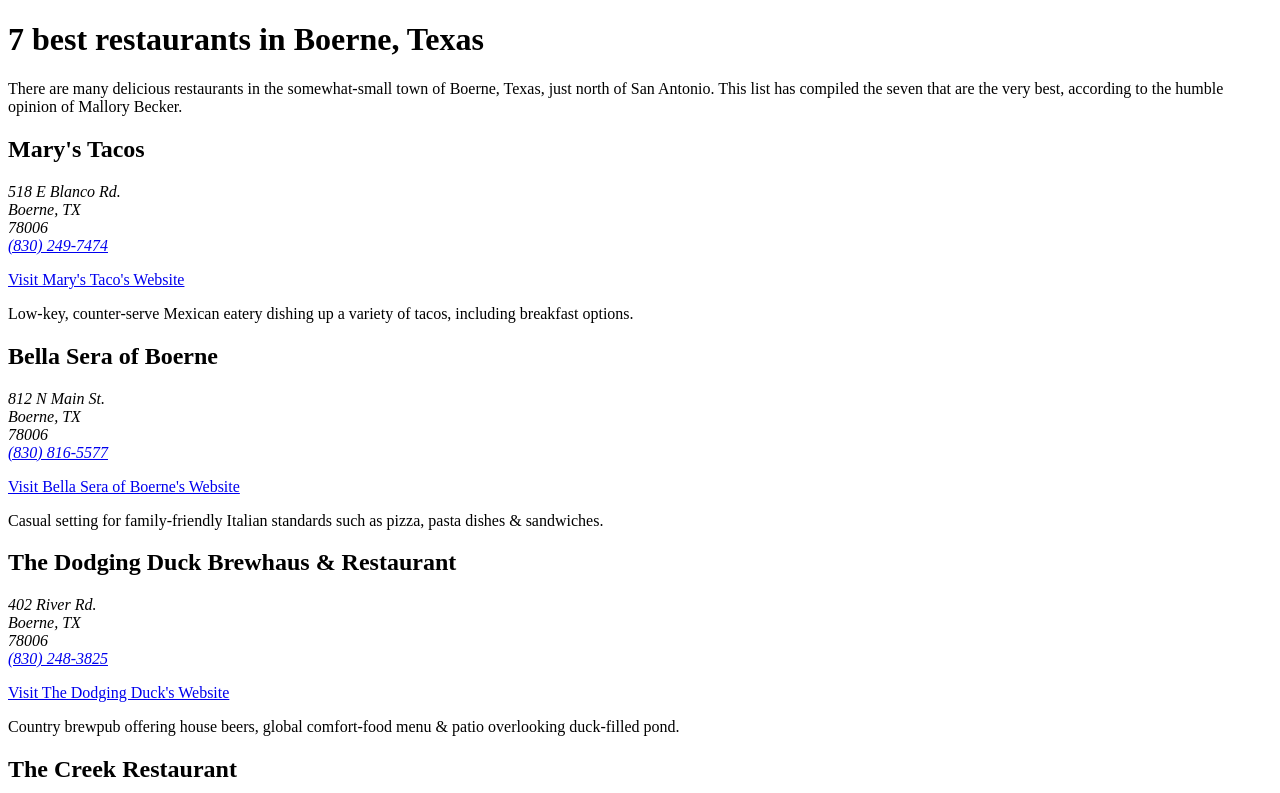
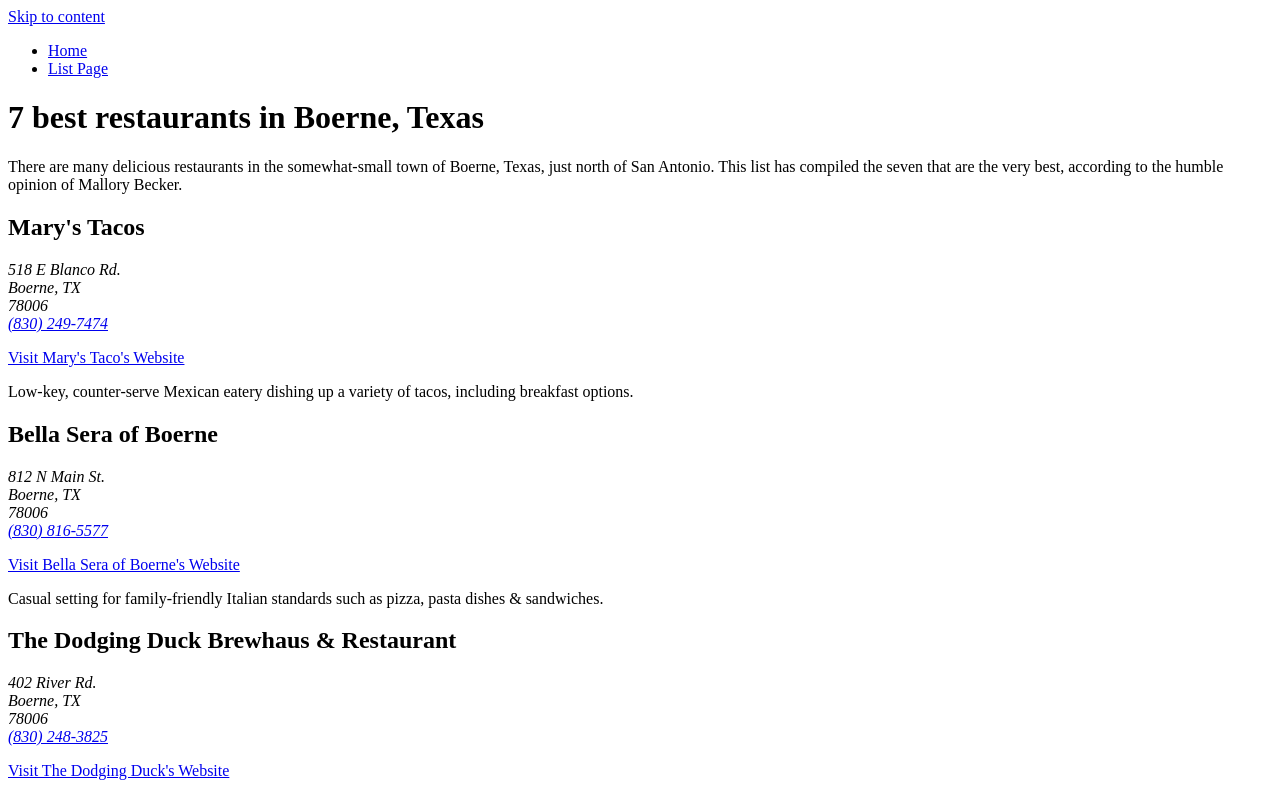
Before and after one commit to 4502-7502-FALL20203/becker-project, a plain HTML site: page boerne-best-restaurants.html in a window 1280 px wide. Shown: the top 793 px of the page. Drawn offline with Linux system fonts and the light colour scheme.

Commit message:
links to other pages

```diff
--- a/boerne-best-restaurants.html
+++ b/boerne-best-restaurants.html
@@ -5,8 +5,17 @@
     <title>7 best restaurants in Boerne, Texas</title>
 
     </head>
-  <body>
-<main>
+
+<body class="media-list">
+    <a class="skip-link" href="#content">Skip to content</a>
+    <nav>
+      <ul>
+        <li><a href="index.html">Home</a></li>
+        <li><a href="list.html">List Page</a></li>
+          </ul>
+    </nav>
+
+<main id="content">
 	<h1>7 best restaurants in Boerne, Texas</h1>
 	<p>There are many delicious restaurants in the somewhat-small town of Boerne, Texas, just north of San Antonio. This list has compiled the seven that are the very best, according to the humble opinion of Mallory Becker.</p>
 
```
Also changed, not shown: index.html (+2 -1 lines).
